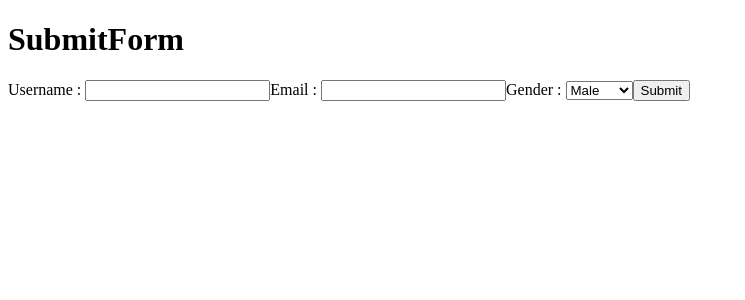
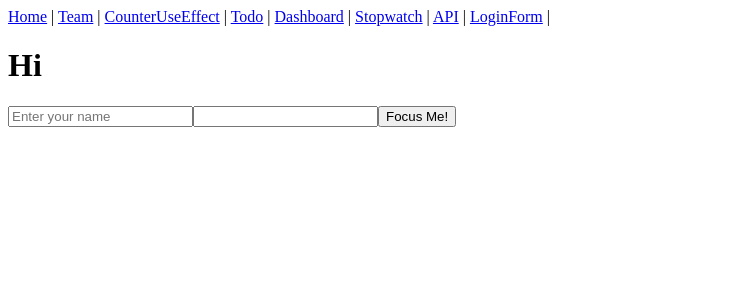
Before and after one commit to Subhiksha-G/Team-Details, a React (Vite) app: page /LoginForm in a window 1280 px wide. Shown: the top 300 px of the page, without its empty margins (0-745 px from the left). Built offline with nearby package versions, Linux system fonts and the light colour scheme.

Commit message:
feat: implemented navigation, form, useref hook

```diff
--- a/package.json
+++ b/package.json
@@ -11,7 +11,8 @@
   },
   "dependencies": {
     "react": "^19.2.7",
-    "react-dom": "^19.2.7"
+    "react-dom": "^19.2.7",
+    "react-router-dom": "^7.18.1"
   },
   "devDependencies": {
     "@eslint/js": "^10.0.1",
--- a/src/App.jsx
+++ b/src/App.jsx
@@ -1,22 +1,38 @@
 import API from "./components/API-Fetching/API";
 import CounterUseEffect from "./components/CounterApp/Counter-useEffect";
-import SubmitForm from "./components/FormSubmit/SubmitForm";
+import LoginForm from "./components/Forms/LoginForm";
+import Home from "./components/Home/Home";
 import Stopwatch from "./components/Stopwatch/Stopwatch-Time";
 import Team from "./components/Team-Directory/Team";
 import Todo from "./components/TodoApp/Todo-useEffect";
 import Dashboard from "./components/UserDashboard/Dashboard";
+import { BrowserRouter, Routes, Route, Link } from 'react-router-dom';
 
 function App() {
   return (
-    <>
-      {/* <Team />
-      <CounterUseEffect />
-      <Todo />
-      <Dashboard />
-      <Stopwatch />
-      <API /> */}
-      <SubmitForm />
-    </>
+    <BrowserRouter>
+      <nav>
+        <Link to="/Home">Home</Link> | {" "}
+        <Link to="/Team">Team</Link> | {" "}
+        <Link to="/CounterUseEffect">CounterUseEffect</Link> | {" "}
+        <Link to="/Todo">Todo</Link> | {" "}
+        <Link to="/Dashboard">Dashboard</Link> | {" "}
+        <Link to="/Stopwatch">Stopwatch</Link> | {" "}
+        <Link to="/API">API</Link> | {" "}
+        <Link to="/LoginForm">LoginForm</Link> | {" "}
+
+      </nav>
+      <Routes>
+        <Route path="/Home" element={<Home />}/>
+        <Route path="/Team" element={<Team />} />
+        <Route path="/CounterUseEffect" element={<CounterUseEffect />} />
+        <Route path="/Todo" element={<Todo />} />
+        <Route path="/Dashboard" element={<Dashboard />} />
+        <Route path="/Stopwatch" element={<Stopwatch />} />
+        <Route path="/API" element={<API />} />
+        <Route path="/LoginForm" element={<LoginForm />} />
+      </Routes>
+    </BrowserRouter>
   );
 }
 
--- a/src/components/FormSubmit/SubmitForm.jsx
+++ /dev/null
@@ -1,23 +0,0 @@
-import React from "react";
-
-const SubmitForm = () => {
-  return (
-    <>
-      <h1>SubmitForm</h1>
-      <form>
-        <label>Username : </label>
-        <input type="text"/>
-        <label>Email : </label>
-        <input type="email"/>
-        <label>Gender : </label>
-        <select>
-          <option value="">Male</option>
-          <option value="">Female</option>
-        </select>
-        <button onChange={(e) => e.preventDefault()}>Submit</button>
-      </form>
-    </>
-  );
-};
-
-export default SubmitForm;
--- /dev/null
+++ b/src/components/Forms/LoginForm.jsx
@@ -0,0 +1,24 @@
+import { useRef, useState } from "react";
+
+function LoginForm() {
+  const [username, setUsername] = useState("");
+  const inputRef = useRef(null);
+
+  return (
+    <>
+      <h1>Hi</h1>
+      <form>
+        <input
+          type="text"
+          placeholder="Enter your name"
+          onChange={(e) => setUsername(e.target.value)}
+          value={username}
+        />
+        <input ref={inputRef} />
+        <button onClick={() => inputRef.current.focus()}>Focus Me!</button>
+      </form>
+    </>
+  );
+}
+
+export default LoginForm;
--- /dev/null
+++ b/src/components/Home/Home.jsx
@@ -0,0 +1,11 @@
+import React from 'react'
+
+const Home = () => {
+  return (
+    <>
+        <h1>This is Home Page</h1>
+    </>
+  )
+}
+
+export default Home
```
Also changed, not shown: 1 other file (tests, documents, lock files or other folders).
